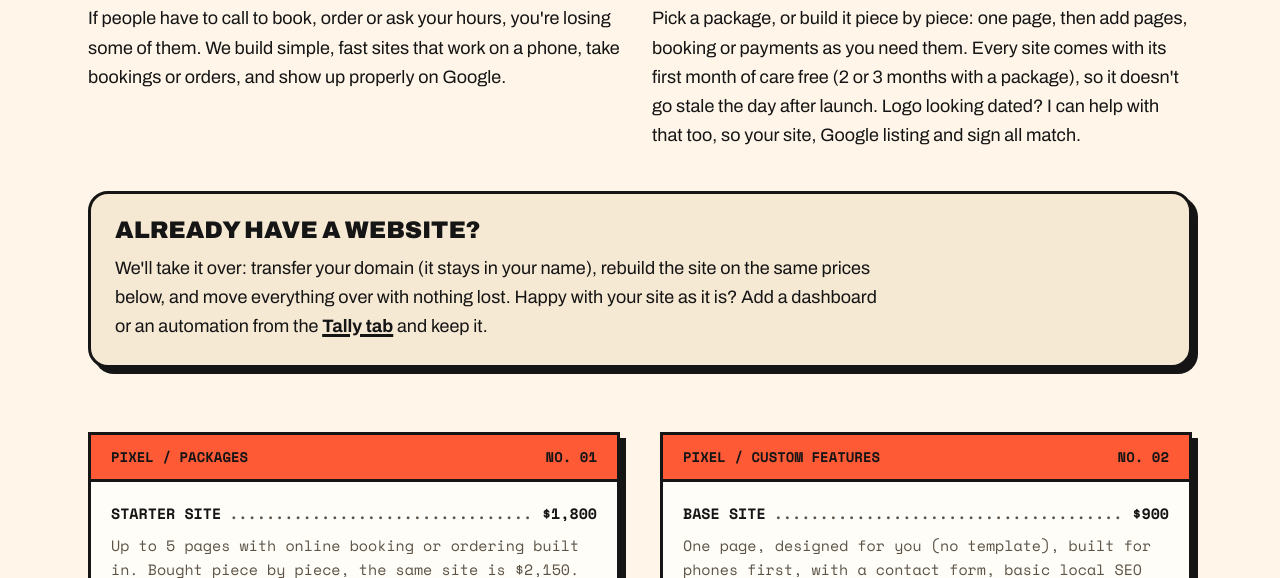
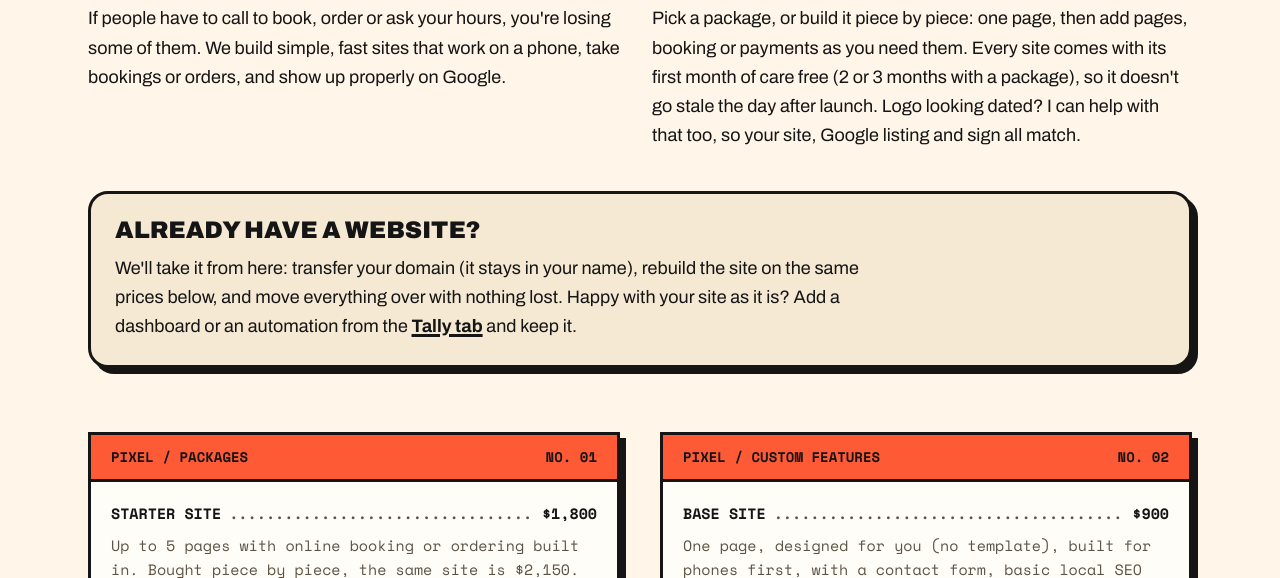
Before and after one commit to pixel-and-tally/pixel-and-tally, an Astro site: page /pixel in a window 1280 px wide. Shown: the part 522-1100 px from the top of the page. Built offline with nearby package versions, Linux system fonts and the light colour scheme; Astro itself is replaced by a stand-in of ours.

Commit message:
Reword takeover note to 'We'll take it from here'
Co-Authored-By: Claude Opus 5.5 <noreply@anthropic.com>

```diff
--- a/src/pages/pixel.astro
+++ b/src/pages/pixel.astro
@@ -28,7 +28,7 @@ import { pixel, pixelPieces, pixelPlans, work } from "../site";
     <div class="sticker mt-10 bg-sunk p-6">
       <p class="font-display text-2xl leading-none font-black uppercase [font-stretch:125%]">Already have a website?</p>
       <p class="mt-3 max-w-3xl text-lg leading-relaxed">
-        We'll take it over: transfer your domain (it stays in your name), rebuild the site on the same
+        We'll take it from here: transfer your domain (it stays in your name), rebuild the site on the same
         prices below, and move everything over with nothing lost. Happy with your site as it is? Add a dashboard or an automation from the
         <a href="/tally/" class="font-bold underline decoration-[3px]">Tally tab</a> and keep it.
       </p>
```
